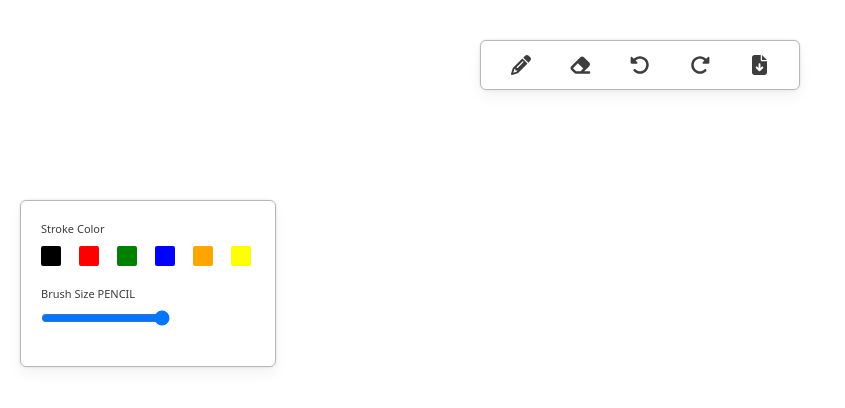
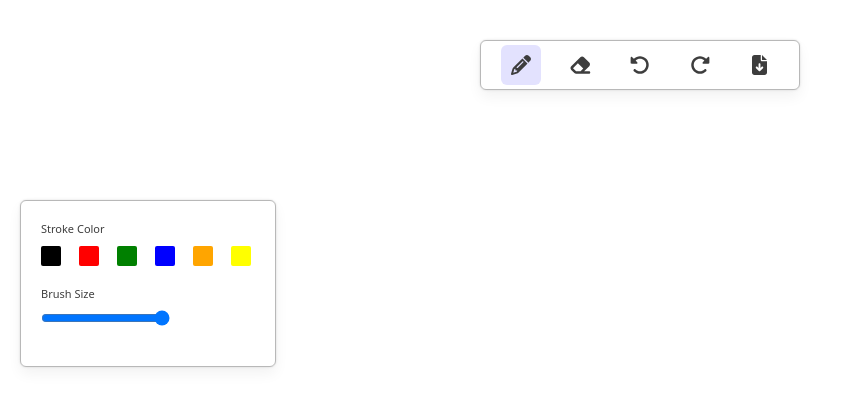
Before and after one commit to shubham-mishra-ca/nextjs-doodledraft, a Next.js app: page / in a window 1280 px wide. Shown: the top 408 px of the page, without its empty margins (0-845 px from the left). Built offline with nearby package versions, Linux system fonts and the light colour scheme.

Commit message:
Added communication between toolbox and menu via redux toolkit.

```diff
--- a/src/components/Menu/index.js
+++ b/src/components/Menu/index.js
@@ -1,4 +1,5 @@
-import { useDispatch } from 'react-redux';
+import { useDispatch, useSelector } from 'react-redux';
+import cx from 'classnames';
 import {FontAwesomeIcon} from '@fortawesome/react-fontawesome'
 import { faPencil, faEraser, faRotateLeft, faRotateRight, faFileArrowDown } from '@fortawesome/free-solid-svg-icons'
 
@@ -7,9 +8,10 @@
 import { menuItemClick, actionItemClick } from '@/slice/menuSlice';
 import { MENU_ITEMS} from '@/constants'
 
+
 const Menu = () => {
         const dispatch = useDispatch()
-
+        const activeMenuItems = useSelector((state) => state.menu.activeMenuItems)
         const handleMenuClick = (itemName) => {
                 dispatch(menuItemClick(itemName))
 
@@ -18,10 +20,10 @@
 
     return (
         <div className={styles.menuContainer}>
-            <div className={styles.iconWrapper} onClick={() => handleMenuClick(MENU_ITEMS.PENCIL)}>
+            <div className={cx(styles.iconWrapper, {[styles.active]: activeMenuItems === MENU_ITEMS.PENCIL})} onClick={() => handleMenuClick(MENU_ITEMS.PENCIL)}>
                     <FontAwesomeIcon icon={faPencil} className={styles.icon} />
             </div>
-            <div className={styles.iconWrapper} onClick={() => handleMenuClick(MENU_ITEMS.ERASER)} >
+            <div className={cx(styles.iconWrapper, {[styles.active]: activeMenuItems === MENU_ITEMS.ERASER})} onClick={() => handleMenuClick(MENU_ITEMS.ERASER)} >
                     <FontAwesomeIcon icon={faEraser} className={styles.icon} />
             </div>
             <div className={styles.iconWrapper}>
--- a/src/components/Toolbox/index.js
+++ b/src/components/Toolbox/index.js
@@ -6,12 +6,15 @@
 const Toolbox = () => {
 
     const activeMenuItems = useSelector((state) => state.menu.activeMenuItems)
+    const showStrokeToolOption = activeMenuItems === MENU_ITEMS.PENCIL
+    const showBrushToolOption = activeMenuItems === MENU_ITEMS.PENCIL || activeMenuItems === MENU_ITEMS.ERASER
+
 
     const updateBrushSize = (e) => {
 
     }
     return (<div className={styles.toolboxContainer}>
-        <div className={styles.toolItem}>
+        {showStrokeToolOption && <div className={styles.toolItem}>
             <h4 className={styles.toolText}>Stroke Color</h4>
             <div className={styles.itemContainer}>
                 <div className={styles.colorBox} style = {{backgroundColor: COLORS.BLACK}}/>
@@ -21,13 +24,14 @@
                 <div className={styles.colorBox} style = {{backgroundColor: COLORS.ORANGE}}/>
                 <div className={styles.colorBox} style = {{backgroundColor: COLORS.YELLOW}}/>
             </div>
-        </div>
-        <div className={styles.toolItem}>
-            <h4 className={styles.toolText}>Brush Size {activeMenuItems}</h4>
+        </div> }
+
+        { showBrushToolOption && <div className={styles.toolItem}>
+            <h4 className={styles.toolText}>Brush Size</h4>
             <div className={styles.itemContainer}>
                 <input type="range" min={1} max={10} step={1} onChange={updateBrushSize} />
             </div>
-        </div>
+        </div>}
     </div>)
 }
 
```
